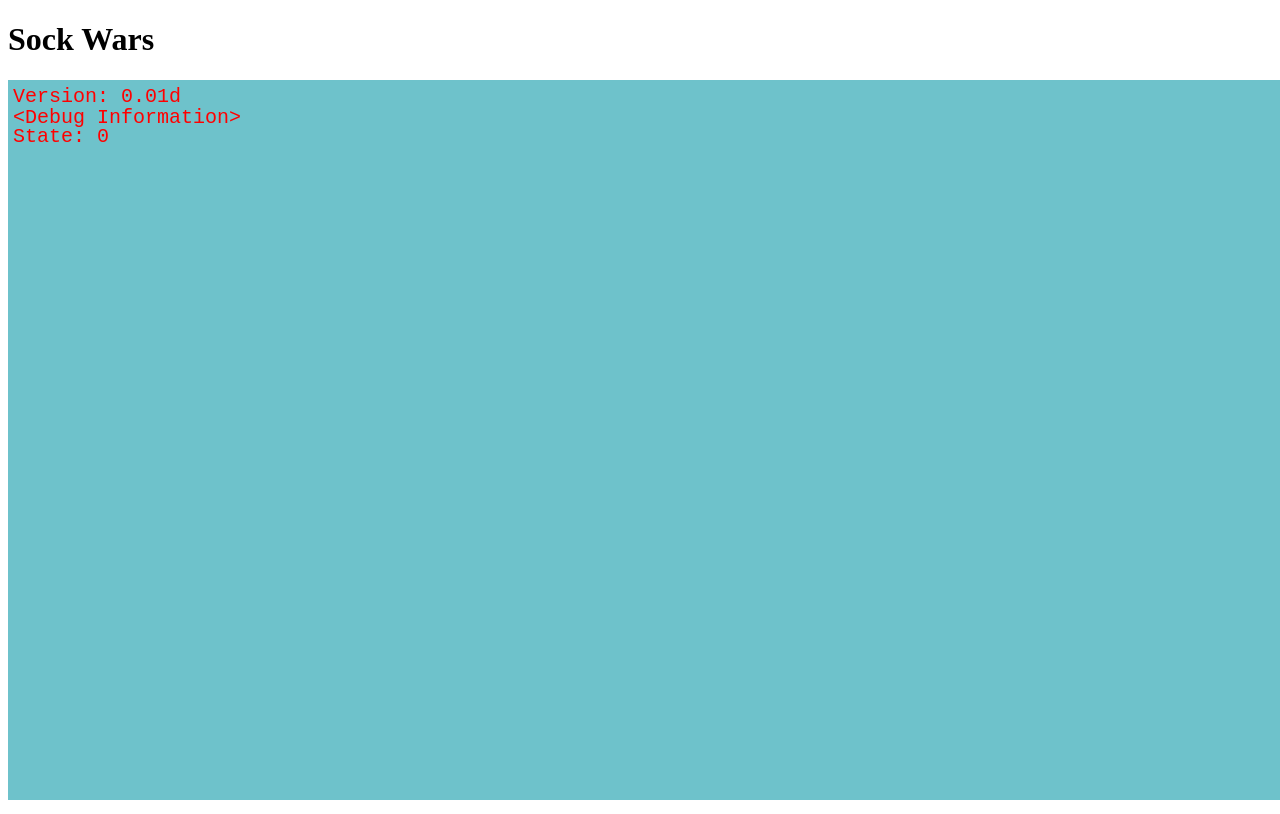
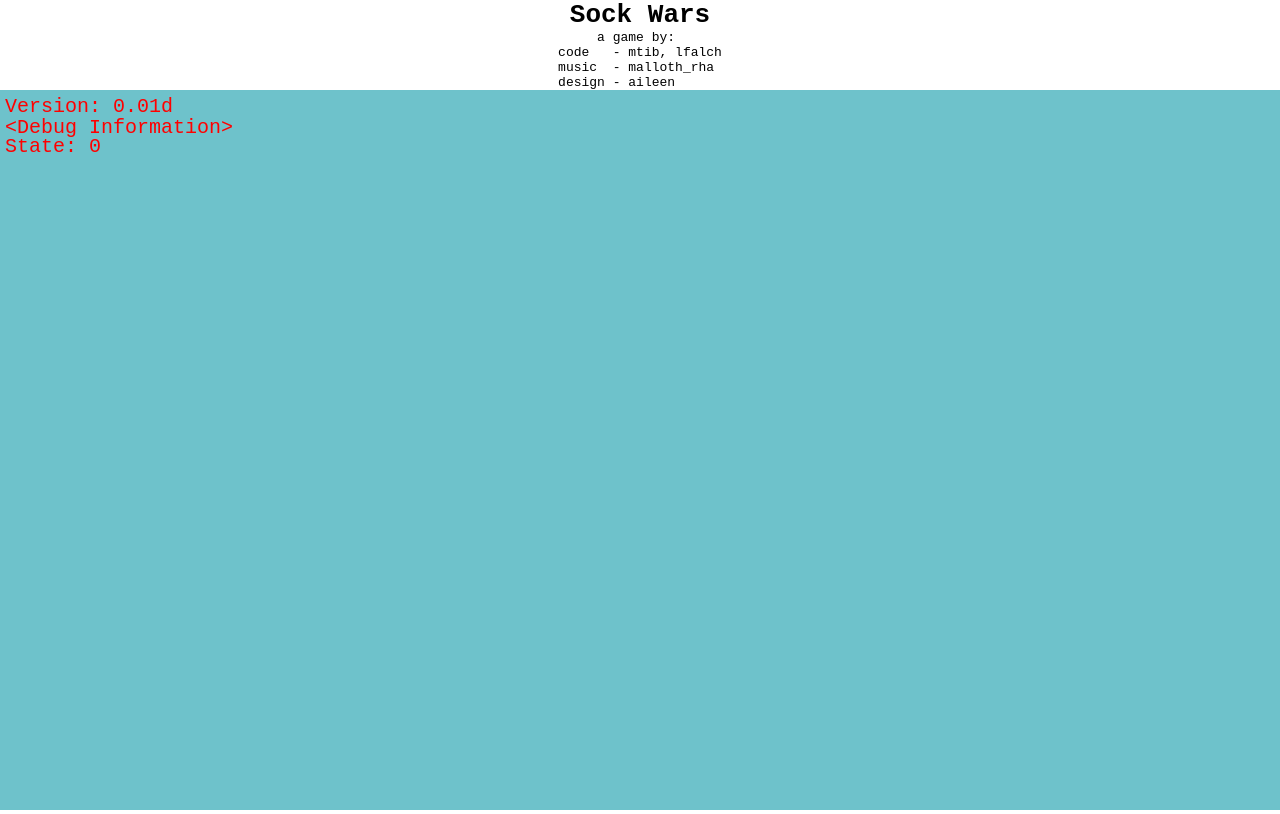
Before and after one commit to mtib/ludum35, a plain HTML site: page index.html in a window 1280 px wide. Drawn offline with Linux system fonts and the light colour scheme.

Commit message:
first art draft

```diff
--- a/game.js
+++ b/game.js
@@ -130,8 +130,10 @@ stage.addChild(cMiddle);
 stage.addChild(cFront);
 stage.addChild(cGui);
 
+const s001bg = "./scenes/001/background.jpg";
 
 PIXI.loader
+    .add(s001bg)
     .load(setup);
 
 function setup(){
--- a/index.html
+++ b/index.html
@@ -11,6 +11,12 @@
     </head>
     <body>
         <h1>Sock Wars</h1>
+<pre class="center">
+     a game by:
+code   - mtib, lfalch
+music  - malloth_rha
+design - aileen
+</pre>
         <div id="gamediv">
         </div>
         <script src="./game.js" charset="utf-8"></script>
--- a/style.css
+++ b/style.css
@@ -0,0 +1,22 @@
+* {
+    margin: 0;
+    padding: 0;
+}
+
+#gamediv{
+    width: 1280px;
+    height: 720px;
+    margin: auto auto;
+}
+
+h1 {
+    font-family: monospace;
+    text-align: center;
+}
+
+pre.center {
+    margin: auto auto;
+    width: -webkit-max-content;
+    width: -moz-max-content;
+    width: max-content;
+}
```
Also changed, not shown: scenes/001/arm.open.png (added), scenes/001/arm.sock.png (added), scenes/001/background.jpg (added), 2 other files.
